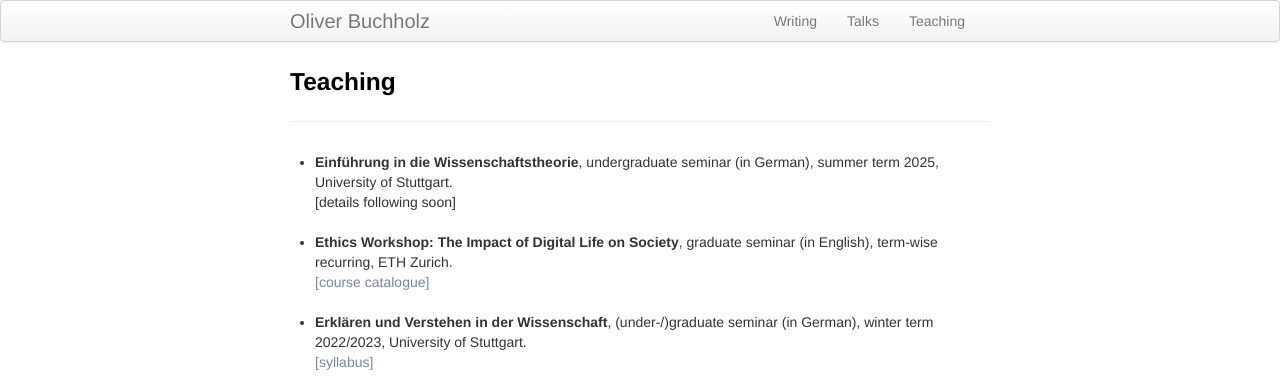
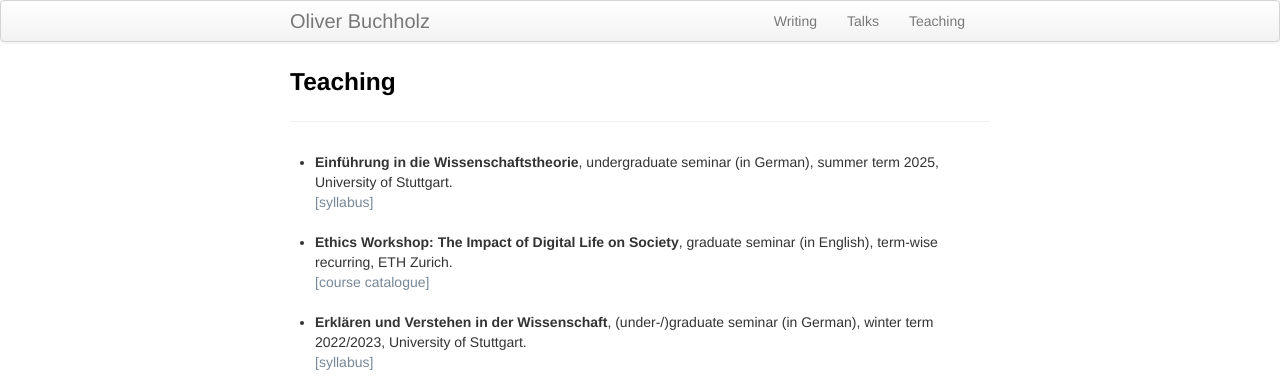
Before and after one commit to oliverbuchholz/oliverbuchholz.github.io, a Jekyll site: the page built from pages/teaching.md, in a window 1280 px wide. Shown: the top 386 px of the page. Built offline with Jekyll 4.4.1, drawn with Linux system fonts in a browser that asks for light colours.

Commit message:
added syllabus WT

```diff
--- a/pages/teaching.md
+++ b/pages/teaching.md
@@ -6,7 +6,7 @@ description: Oliver Buchholz | Teaching
 
 <ul>
 <li>
-<b>Einführung in die Wissenschaftstheorie</b>, undergraduate seminar (in German), summer term 2025, University of Stuttgart.<br>[details following soon]<br><br>
+<b>Einführung in die Wissenschaftstheorie</b>, undergraduate seminar (in German), summer term 2025, University of Stuttgart.<br><a href= "papers/Syllabus_WT.pdf" target= "_blank">[syllabus]</a><br><br>
 </li>
 
 <li>
```
